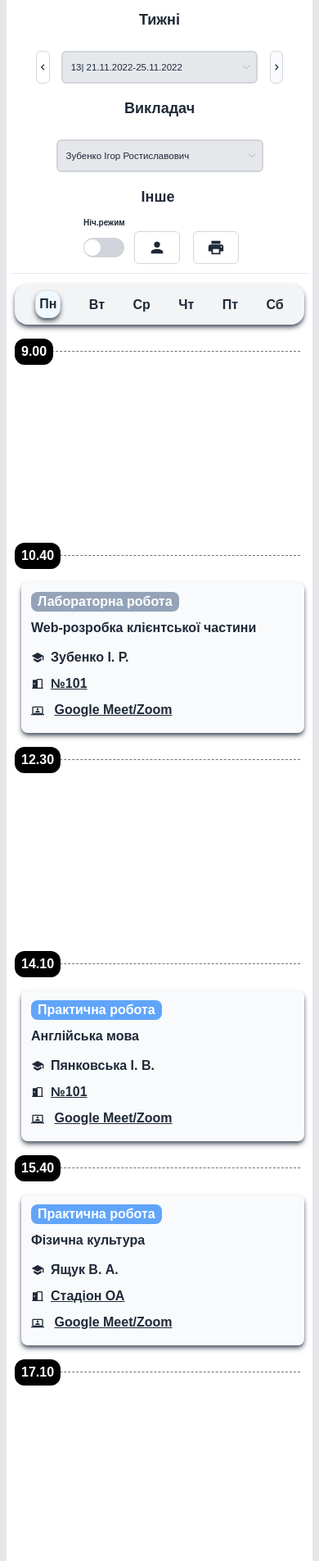
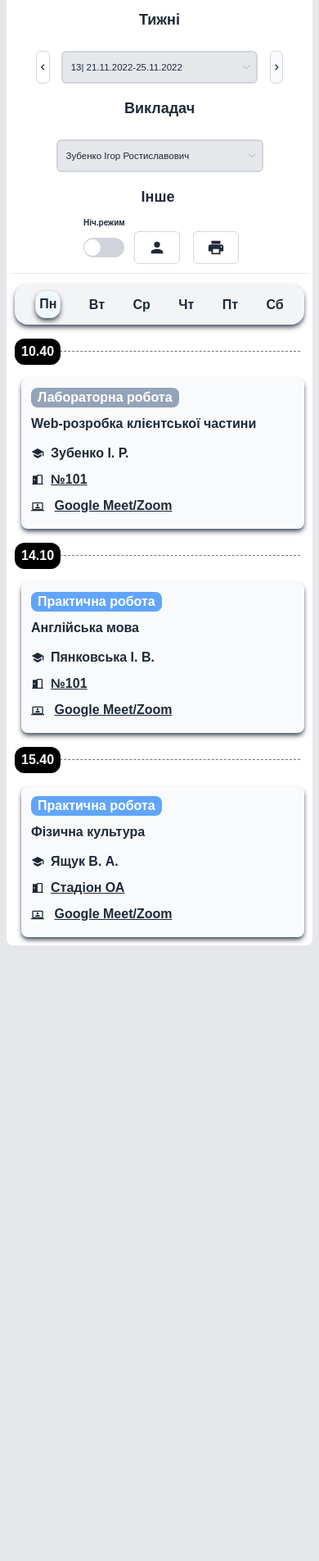
Before and after one commit to WhiteSenat0r/WebOA--Front-End-, a plain HTML site: page OA Timetable (Alt)/index.html in a window 390 px wide. Shown: the part 73-1977 px from the top of the page at 82% size. After the commit the page ends 1226 px from the top, so only its background shows below. Drawn offline with nearby package versions, Linux system fonts and the light colour scheme; a web font is replaced by a local one.

Commit message:
Improvement of responsive design
Now hours that have no lectures will not be shown to user for better user experience.

```diff
--- a/OA Timetable (Alt)/index.html
+++ b/OA Timetable (Alt)/index.html
@@ -144,14 +144,14 @@
                 </div>
             </div>
             <!--Time-->
-            <div class="py-2 pt-6 xl:pt-0 xl:pl-1">
+            <div class="py-2 pt-6 xl:pt-0 xl:pl-1 hidden sm:block">
                 <div class="border-t-[1px] border-dashed border-gray-500 w-[93%] md:w-[96%] lg:w-[97.5%] 2xl:w-[98%] mx-auto mb-[-1em]"></div>
                 <div class="flex font-semibold container w-fit bg-black rounded-xl ml-2">
                     <span class="text-white px-2 py-1">9.00</span>
                 </div>
             </div>
             <!--Lectures-->
-            <div class="flex flex-row justify-between flex-wrap p-2 pl-4 sm:pl-10 xl:pl-24 2xl:pl-20 font-semibold text-gray-800 transition-all duration-200">
+            <div class="flex flex-row justify-between flex-wrap p-2 pl-4 sm:pl-10 xl:pl-24 2xl:pl-20 font-semibold text-gray-800 transition-all duration-200 hidden sm:flex">
                 <div class="container p-3 mx-auto sm:w-[35%] lg:w-[23%] xl:w-[14%] mt-[0em] md:mt-[-1em] font-semibold shadow-md shadow-gray-600 rounded-lg bg-slate-50 hover:bg-blue-50
                 transition ease-in-out hover:scale-[103.5%] duration-300 invisible">
                         <div class="flex flex justify-start container w-fit rounded-lg bg-slate-400 px-2 text-white">
@@ -512,14 +512,14 @@
                 </div>
             </div>
             <!--Time-->
-            <div class="py-2 pt-6 xl:pt-4 xl:pl-1">
+            <div class="py-2 pt-6 xl:pt-4 xl:pl-1 hidden lg:block">
                 <div class="border-t-[1px] border-dashed border-gray-500 w-[93%] md:w-[96%] lg:w-[97.5%] 2xl:w-[98%] mx-auto mb-[-1em]"></div>
                 <div class="flex font-semibold container w-fit bg-black rounded-xl ml-2">
                     <span class="text-white px-2 py-1">12.30</span>
                 </div>
             </div>
             <!--Lectures-->
-            <div class="flex flex-row justify-between flex-wrap p-2 pl-4 sm:pl-10 xl:pl-24 2xl:pl-20 font-semibold text-gray-800 transition-all duration-200">
+            <div class="flex flex-row justify-between flex-wrap p-2 pl-4 sm:pl-10 xl:pl-24 2xl:pl-20 font-semibold text-gray-800 transition-all duration-200 hidden lg:flex">
                 <div class="container p-3 mx-auto sm:w-[35%] lg:w-[23%] xl:w-[14%] mt-[0em] md:mt-[-1em] font-semibold shadow-md shadow-gray-600 rounded-lg bg-slate-50 hover:bg-blue-50
                 transition ease-in-out hover:scale-[103.5%] duration-300 invisible">
                         <div class="flex flex justify-start container w-fit rounded-lg bg-slate-400 px-2 text-white">
@@ -1064,14 +1064,14 @@
                 </div>
             </div>
             <!--Time-->
-            <div class="py-2 pt-6 xl:pt-4 xl:pl-1">
+            <div class="py-2 pt-6 xl:pt-4 xl:pl-1 hidden xl:block">
                 <div class="border-t-[1px] border-dashed border-gray-500 w-[93%] md:w-[96%] lg:w-[97.5%] 2xl:w-[98%] mx-auto mb-[-1em]"></div>
                 <div class="flex font-semibold container w-fit bg-black rounded-xl ml-2">
                     <span class="text-white px-2 py-1">17.10</span>
                 </div>
             </div>
             <!--Lectures-->
-            <div class="flex flex-row justify-between flex-wrap p-2 pl-4 sm:pl-10 xl:pl-24 2xl:pl-20 font-semibold text-gray-800 transition-all duration-200">
+            <div class="flex flex-row justify-between flex-wrap p-2 pl-4 sm:pl-10 xl:pl-24 2xl:pl-20 font-semibold text-gray-800 transition-all duration-200 hidden xl:flex">
                 <div class="container p-3 mx-auto sm:w-[35%] lg:w-[23%] xl:w-[14%] mt-[0em] md:mt-[-1em] font-semibold shadow-md shadow-gray-600 rounded-lg bg-slate-50 hover:bg-blue-50
                 transition ease-in-out hover:scale-[103.5%] duration-300 invisible">
                         <div class="flex flex justify-start container w-fit rounded-lg bg-slate-400 px-2 text-white">
@@ -1248,14 +1248,14 @@
                 </div>
             </div>
             <!--Time-->
-            <div class="py-2 pt-6 xl:pt-4 xl:pl-1">
+            <div class="py-2 pt-6 xl:pt-4 xl:pl-1 hidden xl:block">
                 <div class="border-t-[1px] border-dashed border-gray-500 w-[93%] md:w-[96%] lg:w-[97.5%] 2xl:w-[98%] mx-auto mb-[-1em]"></div>
                 <div class="flex font-semibold container w-fit bg-black rounded-xl ml-2">
                     <span class="text-white px-2 py-1">18.40</span>
                 </div>
             </div>
             <!--Lectures-->
-            <div class="flex flex-row justify-between flex-wrap p-2 pl-4 sm:pl-10 xl:pl-24 2xl:pl-20 font-semibold text-gray-800 transition-all duration-200">
+            <div class="flex flex-row justify-between flex-wrap p-2 pl-4 sm:pl-10 xl:pl-24 2xl:pl-20 font-semibold text-gray-800 transition-all duration-200 hidden xl:flex">
                 <div class="container p-3 mx-auto sm:w-[35%] lg:w-[23%] xl:w-[14%] mt-[0em] md:mt-[-1em] font-semibold shadow-md shadow-gray-600 rounded-lg bg-slate-50 hover:bg-blue-50
                 transition ease-in-out hover:scale-[103.5%] duration-300 invisible">
                         <div class="flex flex justify-start container w-fit rounded-lg bg-slate-400 px-2 text-white">
@@ -1432,14 +1432,14 @@
                 </div>
             </div>
             <!--Time-->
-            <div class="py-2 pt-6 xl:pt-4 xl:pl-1">
+            <div class="py-2 pt-6 xl:pt-4 xl:pl-1 hidden xl:block">
                 <div class="border-t-[1px] border-dashed border-gray-500 w-[93%] md:w-[96%] lg:w-[97.5%] 2xl:w-[98%] mx-auto mb-[-1em]"></div>
                 <div class="flex font-semibold container w-fit bg-black rounded-xl ml-2">
                     <span class="text-white px-2 py-1">20.10</span>
                 </div>
             </div>
             <!--Lectures-->
-            <div class="flex flex-row justify-between flex-wrap p-2 pl-4 sm:pl-10 xl:pl-24 2xl:pl-20 font-semibold text-gray-800 transition-all duration-200">
+            <div class="flex flex-row justify-between flex-wrap p-2 pl-4 sm:pl-10 xl:pl-24 2xl:pl-20 font-semibold text-gray-800 transition-all duration-200 hidden xl:flex">
                 <div class="container p-3 mx-auto sm:w-[35%] lg:w-[23%] xl:w-[14%] mt-[0em] md:mt-[-1em] font-semibold shadow-md shadow-gray-600 rounded-lg bg-slate-50 hover:bg-blue-50
                 transition ease-in-out hover:scale-[103.5%] duration-300 invisible">
                         <div class="flex flex justify-start container w-fit rounded-lg bg-slate-400 px-2 text-white">
```
